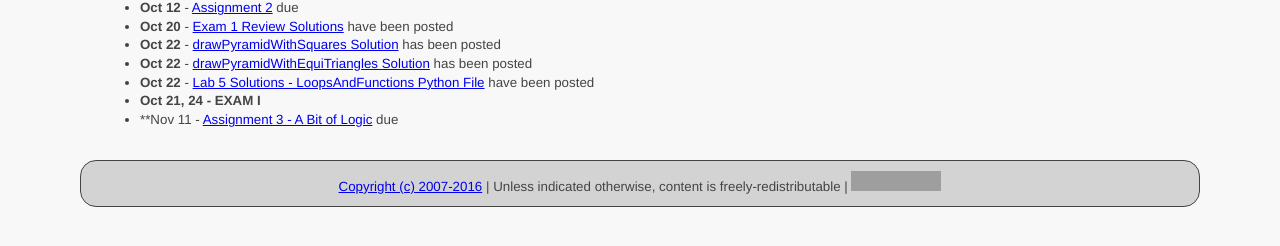
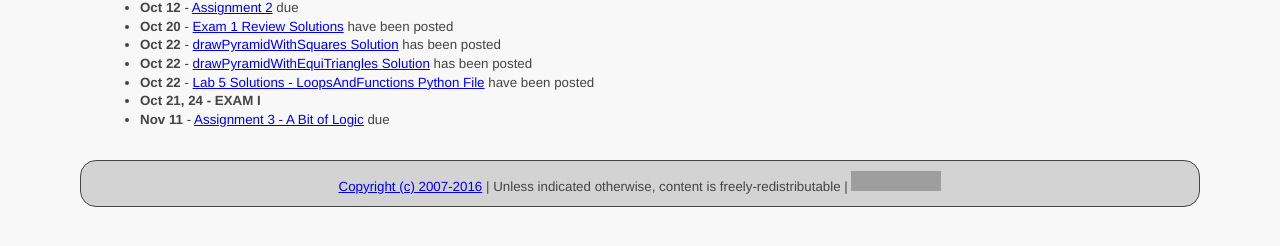
Before and after one commit to ycpcs/cs100-fall2016, a Jekyll site: the page built from index.md, in a window 1280 px wide. Shown: the part 387-633 px from the top of the page. Built offline with Jekyll 4.4.1, drawn with Linux system fonts in a browser that asks for light colours; grey boxes are pictures that could not be loaded.

Commit message:
fixed links

```diff
--- a/index.md
+++ b/index.md
@@ -28,7 +28,7 @@ All information about the course will be posted here.
 * **Oct 22** - [drawPyramidWithEquiTriangles Solution](assign/cs100_assign02_drawPyramidWithEquiTriangles_solution.py) has been posted
 * **Oct 22** - [Lab 5 Solutions - LoopsAndFunctions Python File](labs/CPADS_Lab05_LoopsAndFunctions_solutions.py) have been posted
 * **Oct 21, 24 - EXAM I**
-* **Nov 11 - [Assignment 3 - A Bit of Logic](assign/CPADS_Assign3.pdf) due
+* **Nov 11** - [Assignment 3 - A Bit of Logic](assign/CPADS_Assign3.pdf) due
 
 
 <!--
```
Also changed, not shown: assign/index.md (+1 -1 lines).
